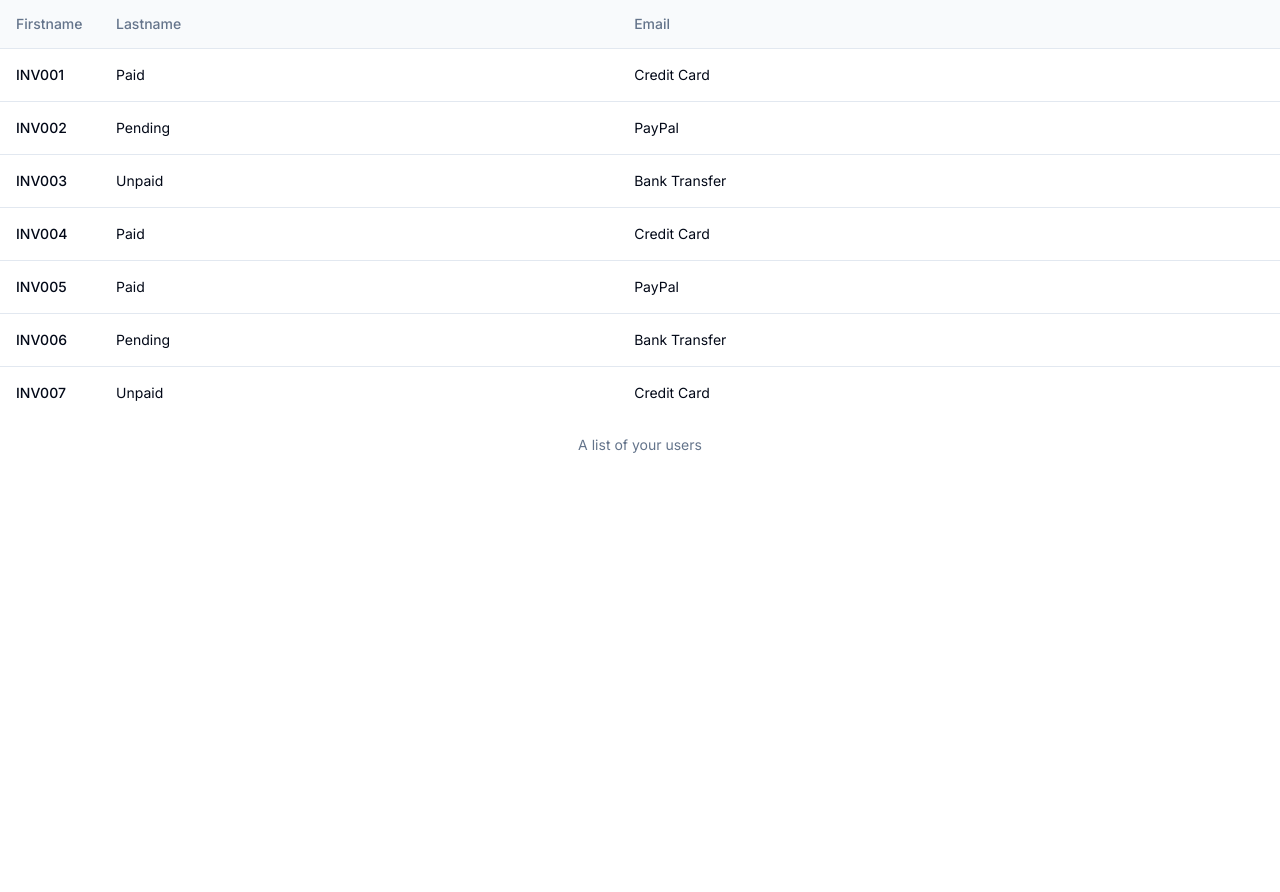
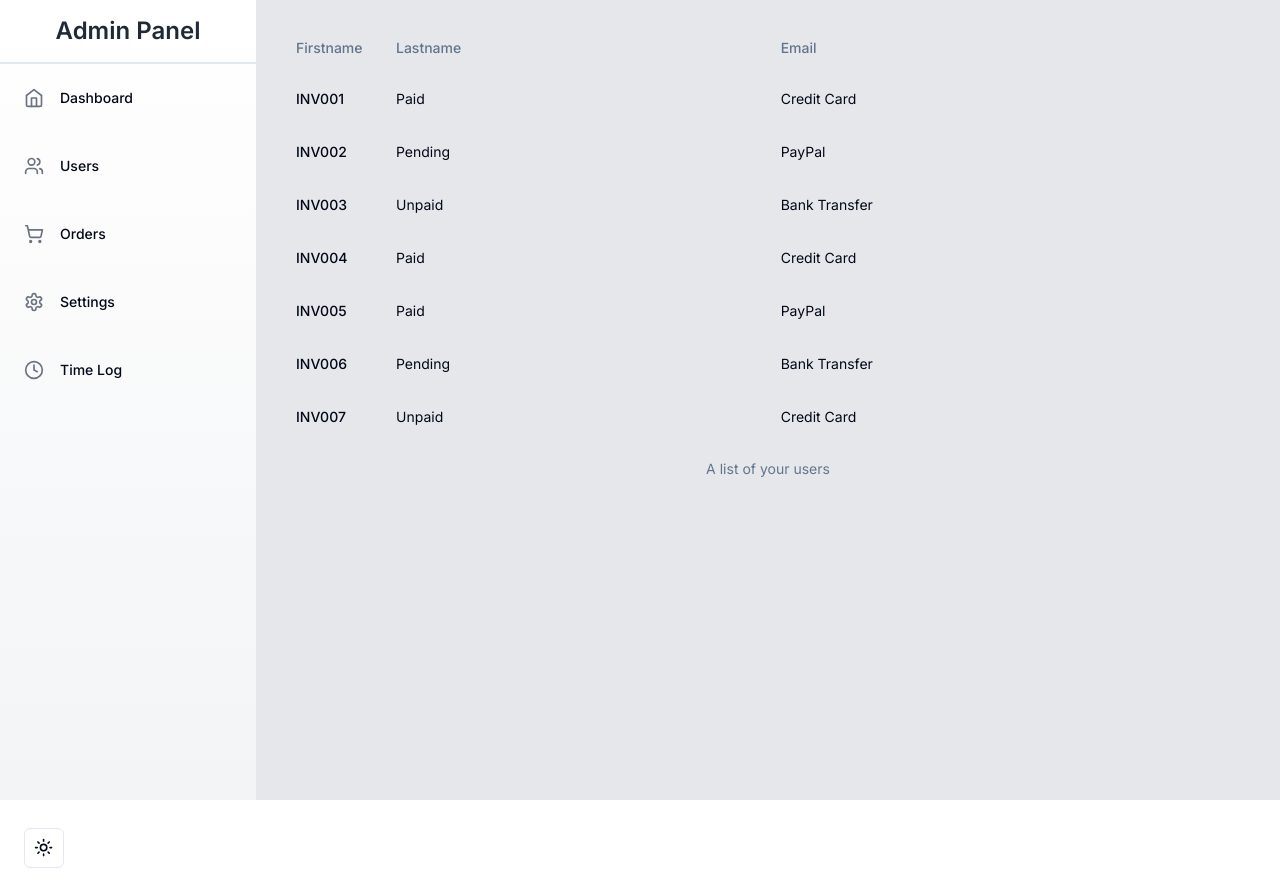
Before and after one commit to rcncln/time-tracker, a Next.js app: page /users in a window 1280 px wide. Before the commit the page ends 800 px from the top, so only its background shows below. Built offline with nearby package versions, Linux system fonts and the light colour scheme.

Commit message:
layout for users

```diff
--- /dev/null
+++ b/app/users/layout.tsx
@@ -0,0 +1,12 @@
+import React from 'react'
+import  { Navbar } from '@/components/component/navbar'
+
+export default function Layout({
+    children,
+  }: Readonly<{
+    children: React.ReactNode;
+  }>) {
+    return (
+        <Navbar>{children}</Navbar>
+    )
+}
--- a/app/users/page.tsx
+++ b/app/users/page.tsx
@@ -2,5 +2,9 @@ import React from "react";
 import { TableDemo } from "@/components/component/users";
 
 export default function Users() {
-  return <TableDemo />;
+  return (
+    <div>
+      <TableDemo />
+    </div>
+  );
 }
--- a/components/component/navbar.tsx
+++ b/components/component/navbar.tsx
@@ -1,20 +1,164 @@
 import React from "react";
-import {
-  NavigationMenu,
-  NavigationMenuContent,
-  NavigationMenuIndicator,
-  NavigationMenuItem,
-  NavigationMenuLink,
-  NavigationMenuList,
-  navigationMenuTriggerStyle,
-  NavigationMenuTrigger,
-  NavigationMenuViewport,
-} from "@/components/ui/navigation-menu";
+import Link from "next/link";
+import { ModeToggle } from "../ui/mode-toggle";
 
-const Navbar = () => {
+export function Navbar({
+  children,
+}: Readonly<{
+  children: React.ReactNode;
+}>) {
+  return (
+    <div>
+      <div className="flex h-screen bg-gray-200 dark:bg-gray-900">
+        <aside className="w-64 bg-gradient-to-b from-white to-gray-100 dark:from-gray-800 dark:to-gray-700">
+          <div className="h-16 flex items-center justify-center border-b-2">
+            <h2 className="text-2xl font-semibold text-gray-800 dark:text-white">
+              Admin Panel
+            </h2>
+          </div>
+          <ul>
+            <li className="flex items-center p-6 hover:bg-gray-100 dark:hover:bg-gray-700">
+              <Link className="flex items-center space-x-4" href="/signin">
+                <HomeIcon className="h-5 w-5 text-gray-500 dark:text-gray-400" />
+                <span className="text-sm font-medium">Dashboard</span>
+              </Link>
+            </li>
+            <li className="flex items-center p-6 hover:bg-gray-100 dark:hover:bg-gray-700">
+              <Link className="flex items-center space-x-4" href="/users">
+                <UsersIcon className="h-5 w-5 text-gray-500 dark:text-gray-400" />
+                <span className="text-sm font-medium">Users</span>
+              </Link>
+            </li>
+            <li className="flex items-center p-6 hover:bg-gray-100 dark:hover:bg-gray-700">
+              <Link className="flex items-center space-x-4" href="#">
+                <ShoppingCartIcon className="h-5 w-5 text-gray-500 dark:text-gray-400" />
+                <span className="text-sm font-medium">Orders</span>
+              </Link>
+            </li>
+            <li className="flex items-center p-6 hover:bg-gray-100 dark:hover:bg-gray-700">
+              <Link className="flex items-center space-x-4" href="#">
+                <SettingsIcon className="h-5 w-5 text-gray-500 dark:text-gray-400" />
+                <span className="text-sm font-medium">Settings</span>
+              </Link>
+            </li>
+            <li className="flex items-center p-6 hover:bg-gray-100 dark:hover:bg-gray-700">
+              <Link className="flex items-center space-x-4" href="#">
+                <ClockIcon className="h-5 w-5 text-gray-500 dark:text-gray-400" />
+                <span className="text-sm font-medium">Time Log</span>
+              </Link>
+            </li>
+            <li className="flex items-center p-6 hover:bg-gray-100 dark:hover:bg-gray-700 mt-[400px]">
+              <Link className="flex items-center space-x-4" href="#">
+                <ModeToggle />
+              </Link>
+            </li>
+          </ul>
+        </aside>
+        <div className="flex-1 p-6">{children}</div>
+      </div>
+    </div>
+  );
+}
 
+function HomeIcon(props: any) {
+  return (
+    <svg
+      {...props}
+      xmlns="http://www.w3.org/2000/svg"
+      width="24"
+      height="24"
+      viewBox="0 0 24 24"
+      fill="none"
+      stroke="currentColor"
+      strokeWidth="2"
+      strokeLinecap="round"
+      strokeLinejoin="round"
+    >
+      <path d="m3 9 9-7 9 7v11a2 2 0 0 1-2 2H5a2 2 0 0 1-2-2z" />
+      <polyline points="9 22 9 12 15 12 15 22" />
+    </svg>
+  );
+}
 
+function SettingsIcon(props: any) {
+  return (
+    <svg
+      {...props}
+      xmlns="http://www.w3.org/2000/svg"
+      width="24"
+      height="24"
+      viewBox="0 0 24 24"
+      fill="none"
+      stroke="currentColor"
+      strokeWidth="2"
+      strokeLinecap="round"
+      strokeLinejoin="round"
+    >
+      <path d="M12.22 2h-.44a2 2 0 0 0-2 2v.18a2 2 0 0 1-1 1.73l-.43.25a2 2 0 0 1-2 0l-.15-.08a2 2 0 0 0-2.73.73l-.22.38a2 2 0 0 0 .73 2.73l.15.1a2 2 0 0 1 1 1.72v.51a2 2 0 0 1-1 1.74l-.15.09a2 2 0 0 0-.73 2.73l.22.38a2 2 0 0 0 2.73.73l.15-.08a2 2 0 0 1 2 0l.43.25a2 2 0 0 1 1 1.73V20a2 2 0 0 0 2 2h.44a2 2 0 0 0 2-2v-.18a2 2 0 0 1 1-1.73l.43-.25a2 2 0 0 1 2 0l.15.08a2 2 0 0 0 2.73-.73l.22-.39a2 2 0 0 0-.73-2.73l-.15-.08a2 2 0 0 1-1-1.74v-.5a2 2 0 0 1 1-1.74l.15-.09a2 2 0 0 0 .73-2.73l-.22-.38a2 2 0 0 0-2.73-.73l-.15.08a2 2 0 0 1-2 0l-.43-.25a2 2 0 0 1-1-1.73V4a2 2 0 0 0-2-2z" />
+      <circle cx="12" cy="12" r="3" />
+    </svg>
+  );
+}
 
-};
+function ShoppingCartIcon(props: any) {
+  return (
+    <svg
+      {...props}
+      xmlns="http://www.w3.org/2000/svg"
+      width="24"
+      height="24"
+      viewBox="0 0 24 24"
+      fill="none"
+      stroke="currentColor"
+      strokeWidth="2"
+      strokeLinecap="round"
+      strokeLinejoin="round"
+    >
+      <circle cx="8" cy="21" r="1" />
+      <circle cx="19" cy="21" r="1" />
+      <path d="M2.05 2.05h2l2.66 12.42a2 2 0 0 0 2 1.58h9.78a2 2 0 0 0 1.95-1.57l1.65-7.43H5.12" />
+    </svg>
+  );
+}
 
-export default Navbar;
+function UsersIcon(props: any) {
+  return (
+    <svg
+      {...props}
+      xmlns="http://www.w3.org/2000/svg"
+      width="24"
+      height="24"
+      viewBox="0 0 24 24"
+      fill="none"
+      stroke="currentColor"
+      strokeWidth="2"
+      strokeLinecap="round"
+      strokeLinejoin="round"
+    >
+      <path d="M16 21v-2a4 4 0 0 0-4-4H6a4 4 0 0 0-4 4v2" />
+      <circle cx="9" cy="7" r="4" />
+      <path d="M22 21v-2a4 4 0 0 0-3-3.87" />
+      <path d="M16 3.13a4 4 0 0 1 0 7.75" />
+    </svg>
+  );
+}
+
+function ClockIcon(props: any) {
+  return (
+    <svg
+      {...props}
+      xmlns="http://www.w3.org/2000/svg"
+      width="24"
+      height="24"
+      viewBox="0 0 24 24"
+      fill="none"
+      stroke="currentColor"
+      strokeWidth="2"
+      strokeLinecap="round"
+      strokeLinejoin="round"
+    >
+      <circle cx="12" cy="12" r="10" />
+      <polyline points="12 6 12 12 16 14" />
+    </svg>
+  );
+}
--- a/components/component/signup-component.tsx
+++ b/components/component/signup-component.tsx
@@ -71,7 +71,7 @@ export function Signup() {
   return (
     <form onSubmit={handleSubmit}>
       <div className="bg-gray-100 dark:bg-gray-950 h-screen flex justify-center flex-col">
-        <div className="mx-auto max-w-md space-y-6  p-6 rounded-lg border bg-card text-card-foreground shadow-sm mx-auto max-w-sm">
+        <div className="mx-auto max-w-md space-y-6  p-6 rounded-lg border bg-card text-card-foreground shadow-sm ">
           <div className="space-y-2 text-center">
             <h1 className="text-3xl font-bold">Sign Up</h1>
             <p className="text-gray-500 dark:text-gray-400">
--- a/components/component/time-logging.tsx
+++ b/components/component/time-logging.tsx
@@ -66,7 +66,7 @@ export function TimeLogging() {
               </SelectTrigger>
               <SelectContent>
                 <SelectGroup>
-                  <SelectLabel>Fruits</SelectLabel>
+                  <SelectLabel>Projects</SelectLabel>
                   <SelectItem value="apple">Project one</SelectItem>
                   <SelectItem value="banana">Project one</SelectItem>
                   <SelectItem value="blueberry">Project one</SelectItem>
@@ -149,7 +149,7 @@ export function TimeLogging() {
   );
 }
 
-function ClockIcon(props) {
+function ClockIcon(props:any) {
   return (
     <svg
       {...props}
```
